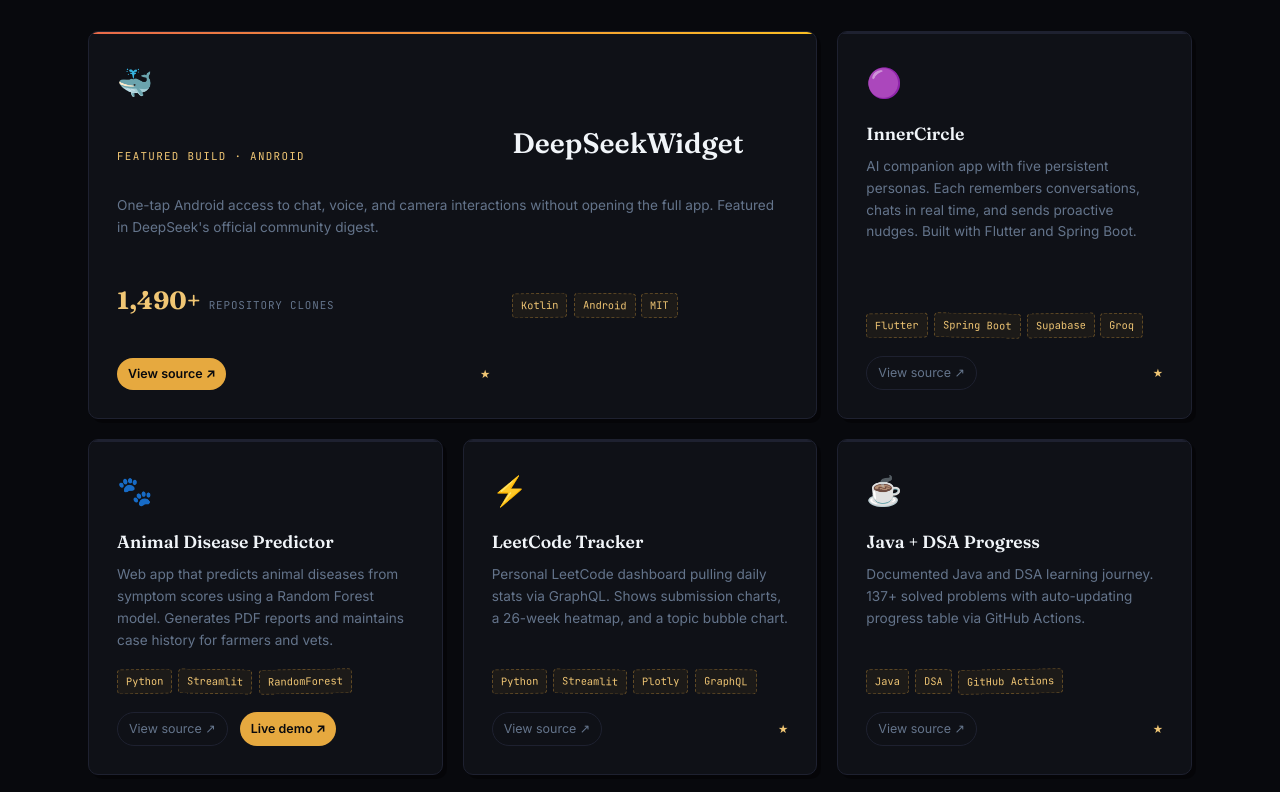
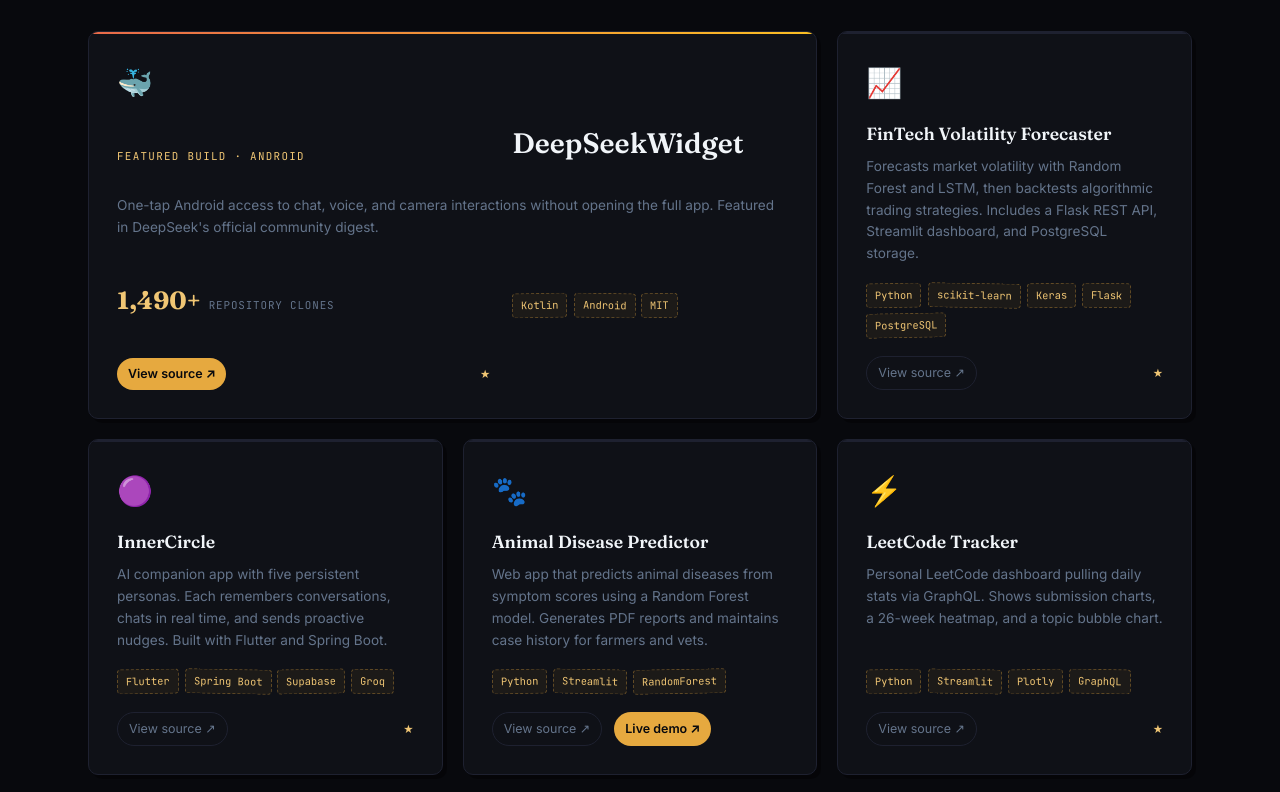
Before and after one commit to rajit2004/rajit2004.github.io, a plain HTML site: page docs/index.html in a window 1280 px wide. Shown: the part 1220-2012 px from the top of the page. Drawn offline with Linux system fonts and the light colour scheme; no server answers.

Commit message:
Add FinTech Volatility Forecaster project card

```diff
--- a/docs/index.html
+++ b/docs/index.html
@@ -1342,6 +1342,23 @@
           </article>
 
           <article class="project-card tilt fade-up">
+            <div class="project-icon" aria-hidden="true">📈</div>
+            <h3 class="project-name">FinTech Volatility Forecaster</h3>
+            <p class="project-desc">Forecasts market volatility with Random Forest and LSTM, then backtests algorithmic trading strategies. Includes a Flask REST API, Streamlit dashboard, and PostgreSQL storage.</p>
+            <div class="project-tags" aria-label="Technologies used">
+              <span class="tag">Python</span>
+              <span class="tag">scikit-learn</span>
+              <span class="tag">Keras</span>
+              <span class="tag">Flask</span>
+              <span class="tag">PostgreSQL</span>
+            </div>
+            <div class="project-links">
+              <a href="https://github.com/rajit2004/FinTech-VolatilityForecasting-AlgorithmicStrategyBacktester" target="_blank" rel="noopener noreferrer" class="project-link secondary-link">View source ↗</a>
+              <span class="project-stars" data-repo="rajit2004/FinTech-VolatilityForecasting-AlgorithmicStrategyBacktester" hidden>★</span>
+            </div>
+          </article>
+
+          <article class="project-card tilt fade-up">
             <div class="project-icon" aria-hidden="true">🟣</div>
             <h3 class="project-name">InnerCircle</h3>
             <p class="project-desc">AI companion app with five persistent personas. Each remembers conversations, chats in real time, and sends proactive nudges. Built with Flutter and Spring Boot.</p>
```
